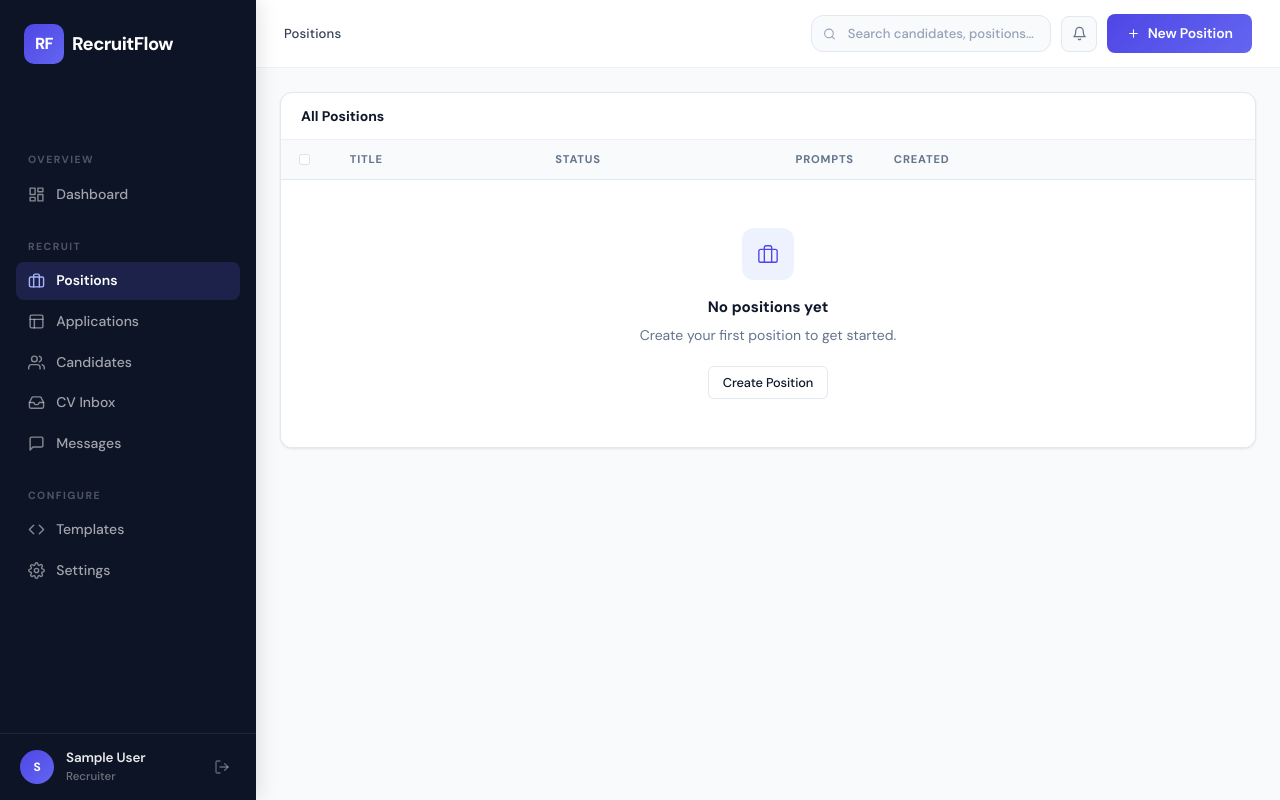
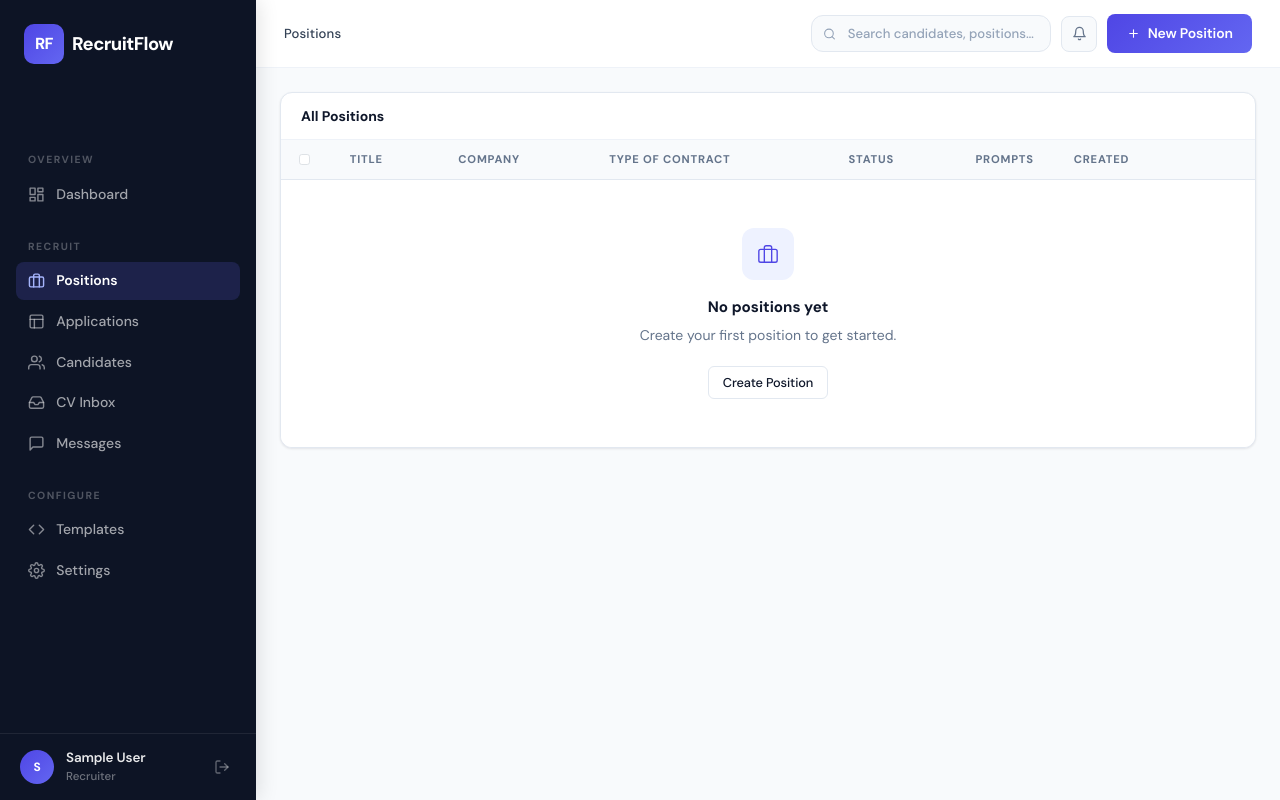
Before and after one commit to alexandruradulescu-neurony/probable-octo-invention, a Django app: page /positions/ in a window 1280 px wide. Run offline with Django 5.2, Linux system fonts and the light colour scheme; the visitor is signed in with stand-in values (Sample User, id 1); data that the repository does not hold is empty.

Commit message:
Position list: separate Company and Type of Contract columns
Made-with: Cursor

```diff
--- a/templates/positions/position_list.html
+++ b/templates/positions/position_list.html
@@ -39,6 +39,8 @@
             <input type="checkbox" class="form-check-input" id="select-all">
           </th>
           <th>Title</th>
+          <th>Company</th>
+          <th>Type of Contract</th>
           <th>Status</th>
           <th style="width:5rem;" title="Prompts: System · First Message · Qualification">Prompts</th>
           <th>Created</th>
@@ -56,19 +58,18 @@
               <div class="fw-medium">{{ pos.title }}</div>
               <a href="{% url 'applications:list' %}?position={{ pos.pk }}" class="badge badge-neutral tabular-nums no-row-click" style="text-decoration:none;" title="{{ pos.qualified_count }} qualified / {{ pos.total_applications_count }} total">{{ pos.qualified_count }}&thinsp;/&thinsp;{{ pos.total_applications_count }}</a>
             </div>
-            {% if pos.company or pos.contact_type %}
-            <div class="d-flex align-items-center gap-2 mt-1">
-              {% if pos.company %}
-              <span class="text-xs text-muted-custom">{{ pos.company }}</span>
-              {% endif %}
-              {% if "cim" in pos.contact_type %}
-              <span class="badge badge-neutral" style="font-size:0.65rem;padding:0.15rem 0.4rem;text-transform:uppercase;letter-spacing:0.03em;">CIM</span>
-              {% endif %}
-              {% if "b2b" in pos.contact_type %}
-              <span class="badge badge-neutral" style="font-size:0.65rem;padding:0.15rem 0.4rem;text-transform:uppercase;letter-spacing:0.03em;">B2B</span>
-              {% endif %}
-            </div>
+          </td>
+          <td class="text-sm">
+            {% if pos.company %}{{ pos.company }}{% else %}<span class="text-muted-custom">&mdash;</span>{% endif %}
+          </td>
+          <td>
+            {% if "cim" in pos.contact_type %}
+            <span class="badge badge-neutral" style="font-size:0.65rem;padding:0.15rem 0.4rem;text-transform:uppercase;letter-spacing:0.03em;">CIM</span>
             {% endif %}
+            {% if "b2b" in pos.contact_type %}
+            <span class="badge badge-neutral" style="font-size:0.65rem;padding:0.15rem 0.4rem;text-transform:uppercase;letter-spacing:0.03em;">B2B</span>
+            {% endif %}
+            {% if not pos.contact_type %}<span class="text-muted-custom">&mdash;</span>{% endif %}
           </td>
           <td>
             {% if pos.status == "open" %}
@@ -91,7 +92,7 @@
         </tr>
         {% empty %}
         <tr>
-          <td colspan="6" class="text-center py-5">
+          <td colspan="8" class="text-center py-5">
             <div class="empty-state-icon mx-auto mb-3">
               <svg width="22" height="22" fill="none" stroke="currentColor" stroke-width="1.5" stroke-linecap="round" stroke-linejoin="round" viewBox="0 0 24 24"><rect x="2" y="7" width="20" height="14" rx="2" ry="2"></rect><path d="M16 21V5a2 2 0 0 0-2-2h-4a2 2 0 0 0-2 2v16"></path></svg>
             </div>
```
